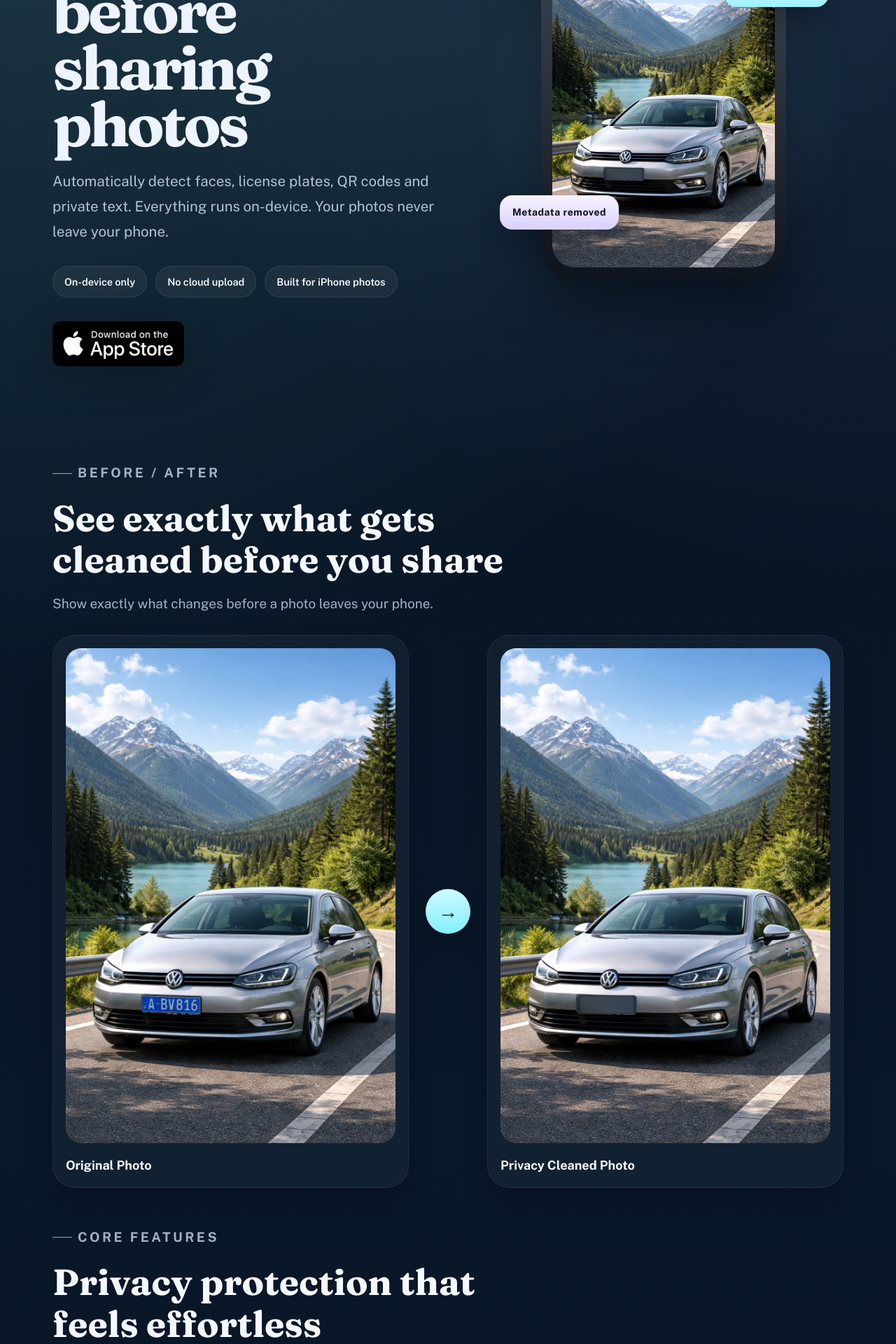
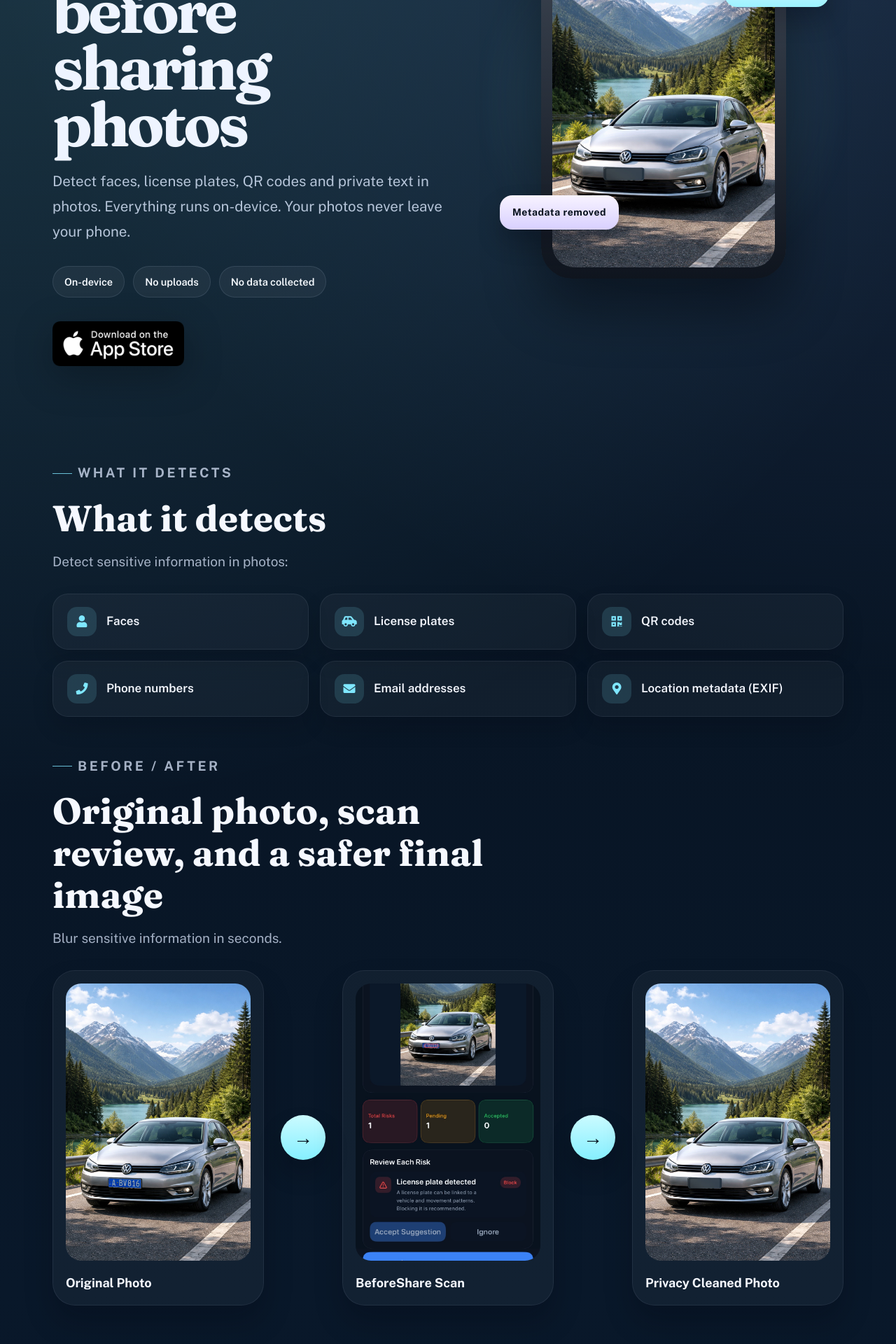
Before and after one commit to zero-times/beforeshare.app, a Jekyll site: the page built from index.html, in a window 1280 px wide. Shown: the part 371-2291 px from the top of the page at 70% size. Built offline with Jekyll 4.4.1, drawn with Linux system fonts in a browser that asks for light colours; nearby versions of some CDN libraries; some of the changed text lies outside the part shown.

Commit message:
feat: 页面优化

```diff
--- a/_config.yml
+++ b/_config.yml
@@ -20,15 +20,42 @@ enable_smart_app_banner                   : true
 # Landing Page Copy
 hero_eyebrow                              : iPhone privacy tool
 hero_title                                : Protect your privacy before sharing photos
-hero_subtitle                             : Automatically detect faces, license plates, QR codes and private text. Everything runs on-device. Your photos never leave your phone.
+hero_subtitle                             : Detect faces, license plates, QR codes and private text in photos. Everything runs on-device. Your photos never leave your phone.
 hero_preview_image                        : 'assets/screenshot/beforeshare-share-2FCE9635.JPG'
+hero_highlights                           :
+  - On-device
+  - No uploads
+  - No data collected
 
 comparison_title                          : Before / After
-comparison_intro                          : Show exactly what changes before a photo leaves your phone.
+comparison_intro                          : Blur sensitive information in seconds.
 comparison_before_label                   : Original Photo
+comparison_scan_label                     : BeforeShare Scan
 comparison_after_label                    : Privacy Cleaned Photo
 comparison_before_image                   : 'assets/screenshot/ChatGPT Image 2026年3月17日 10_10_44.jpg'
+comparison_scan_image                     : 'assets/screenshot/beforeshareing.jpg'
 comparison_after_image                    : 'assets/screenshot/beforeshare-share-2FCE9635.JPG'
+
+detects_title                             : What it detects
+detects_intro                             : "Detect sensitive information in photos:"
+detects                                   :
+  - title                                 : Faces
+    fontawesome_icon_name                 : user
+
+  - title                                 : License plates
+    fontawesome_icon_name                 : car-side
+
+  - title                                 : QR codes
+    fontawesome_icon_name                 : qrcode
+
+  - title                                 : Phone numbers
+    fontawesome_icon_name                 : phone
+
+  - title                                 : Email addresses
+    fontawesome_icon_name                 : envelope
+
+  - title                                 : Location metadata (EXIF)
+    fontawesome_icon_name                 : map-marker-alt
 
 features_title                            : Privacy protection that feels effortless
 features_intro                            : BeforeShare focuses on the details most likely to expose personal information.
@@ -65,13 +92,20 @@ use_cases_title                           : Made for the moments people share mo
 use_cases_intro                           : Helpful when a single photo can reveal more than you intended.
 use_cases                                 :
   - title                                 : Posting on Social Media
-    description                           : Avoid exposing personal information in photos.
+    description                           : Avoid exposing personal information when sharing photos online.
 
   - title                                 : Sharing Family Photos
-    description                           : Protect your children's privacy.
+    description                           : Protect your children's privacy when posting online.
 
   - title                                 : Selling a Car Online
     description                           : Hide license plates before posting.
+
+trust_title                               : Privacy First
+trust_body                                : BeforeShare processes photos entirely on your device. No photos are uploaded to servers. No data is collected.
+trust_points                              :
+  - On-device photo processing
+  - No server uploads
+  - No data collection
 
 footer_cta_title                          : Download BeforeShare on the App Store
 footer_cta_subtitle                       : Scan your photos for privacy risks before they leave your iPhone.
--- a/_includes/comparison.html
+++ b/_includes/comparison.html
@@ -1,7 +1,7 @@
 <section class="contentSection comparisonSection" aria-labelledby="comparison-title">
 	<div class="sectionIntro">
 		<p class="sectionEyebrow">{{ site.comparison_title }}</p>
-		<h2 id="comparison-title">See exactly what gets cleaned before you share</h2>
+		<h2 id="comparison-title">Original photo, scan review, and a safer final image</h2>
 		<p>{{ site.comparison_intro }}</p>
 	</div>
 
@@ -16,6 +16,15 @@
 		<div class="comparisonArrow" aria-hidden="true">&rarr;</div>
 
 		<figure class="comparisonCard">
+			<img src="{{ site.comparison_scan_image | relative_url }}" alt="BeforeShare scan screen showing a detected license plate risk">
+			<figcaption>
+				<span class="comparisonLabel">{{ site.comparison_scan_label }}</span>
+			</figcaption>
+		</figure>
+
+		<div class="comparisonArrow" aria-hidden="true">&rarr;</div>
+
+		<figure class="comparisonCard">
 			<img src="{{ site.comparison_after_image | relative_url }}" alt="Privacy cleaned photo with the license plate blurred">
 			<figcaption>
 				<span class="comparisonLabel">{{ site.comparison_after_label }}</span>
--- /dev/null
+++ b/_includes/detects.html
@@ -0,0 +1,18 @@
+<section class="contentSection detectsSection" aria-labelledby="detects-title">
+	<div class="sectionIntro">
+		<p class="sectionEyebrow">What It Detects</p>
+		<h2 id="detects-title">{{ site.detects_title }}</h2>
+		<p>{{ site.detects_intro }}</p>
+	</div>
+
+	<div class="detectsGrid" role="list" aria-label="Detected privacy risks">
+		{% for item in site.detects %}
+			<div class="detectItem" role="listitem">
+				<span class="detectIcon" aria-hidden="true">
+					<i class="fas fa-{{ item.fontawesome_icon_name }}"></i>
+				</span>
+				<span>{{ item.title }}</span>
+			</div>
+		{% endfor %}
+	</div>
+</section>
--- a/_includes/footer.html
+++ b/_includes/footer.html
@@ -10,13 +10,14 @@
 		</a>
 	</div>
 	<div class="footerMeta">
-		<p class="footerText">{{ site.app_name }} keeps photo privacy checks on-device so you can share with more confidence.</p>
+		<p class="footerText">{{ site.trust_body }}</p>
 		<div class="footerLinks">
 			<a href="{{ '/privacypolicy/' | relative_url }}" target="_self">Privacy Policy</a>
+			<a href="{{ '/terms/' | relative_url }}" target="_self">Terms of Use</a>
+			{% if site.email_address %}
+				<a href="mailto:{{ site.email_address }}">Support Email</a>
+			{% endif %}
 			<a href="{{ '/changelog/' | relative_url }}" target="_self">What's New</a>
-			{% if site.email_address %}
-				<a href="mailto:{{ site.email_address }}">Support</a>
-			{% endif %}
 		</div>
 	</div>
 </footer>
--- /dev/null
+++ b/_includes/trust.html
@@ -0,0 +1,14 @@
+<section class="contentSection trustSection" aria-labelledby="trust-title">
+	<div class="trustCard">
+		<div class="trustCopy">
+			<p class="sectionEyebrow">Trust</p>
+			<h2 id="trust-title">{{ site.trust_title }}</h2>
+			<p>{{ site.trust_body }}</p>
+		</div>
+		<ul class="trustPoints" aria-label="Privacy guarantees">
+			{% for point in site.trust_points %}
+				<li>{{ point }}</li>
+			{% endfor %}
+		</ul>
+	</div>
+</section>
--- a/_layouts/default.html
+++ b/_layouts/default.html
@@ -16,9 +16,9 @@
                     <h1 id="hero-title">{{ site.hero_title }}</h1>
                     <p class="heroSubtitle">{{ site.hero_subtitle }}</p>
                     <ul class="heroHighlights" aria-label="Why BeforeShare">
-                        <li>On-device only</li>
-                        <li>No cloud upload</li>
-                        <li>Built for iPhone photos</li>
+                        {% for item in site.hero_highlights %}
+                            <li>{{ item }}</li>
+                        {% endfor %}
                     </ul>
                     <div class="downloadButtonsContainer">
                         <a class="appStoreLink" href="{{ site.appstore_link }}" target="_blank" rel="noopener" aria-label="Download {{ site.app_name }} on the App Store">
@@ -40,10 +40,12 @@
                 </div>
             </section>
 
+            {% include detects.html %}
             {% include comparison.html %}
             {% include features.html %}
             {% include steps.html %}
             {% include usecases.html %}
+            {% include trust.html %}
         </main>
 
         {% include footer.html %}
--- a/_sass/layout.scss
+++ b/_sass/layout.scss
@@ -298,9 +298,41 @@
 
 .comparisonGrid {
 	display: grid;
-	grid-template-columns: minmax(0, 1fr) auto minmax(0, 1fr);
+	grid-template-columns: minmax(0, 1fr) auto minmax(0, 1fr) auto minmax(0, 1fr);
 	align-items: center;
 	gap: 24px;
+}
+
+.detectsGrid {
+	display: grid;
+	grid-template-columns: repeat(3, minmax(0, 1fr));
+	gap: 16px;
+}
+
+.detectItem {
+	display: flex;
+	align-items: center;
+	gap: 14px;
+	padding: 18px 20px;
+	border-radius: 22px;
+	background: rgba(#ffffff, 0.04);
+	border: 1px solid rgba(#d7e4ff, 0.08);
+	box-shadow: 0 16px 30px rgba(#02060b, 0.16);
+	color: #f5f8ff;
+	font-size: 1.7rem;
+	font-weight: 600;
+}
+
+.detectIcon {
+	display: inline-flex;
+	align-items: center;
+	justify-content: center;
+	width: 42px;
+	height: 42px;
+	border-radius: 14px;
+	background: rgba($accent-color, 0.14);
+	color: $accent-color;
+	flex: 0 0 auto;
 }
 
 .comparisonCard {
@@ -431,6 +463,54 @@
 	grid-template-columns: repeat(3, minmax(0, 1fr));
 }
 
+.trustCard {
+	display: grid;
+	grid-template-columns: minmax(0, 1.2fr) minmax(280px, 0.8fr);
+	gap: 28px;
+	padding: 28px;
+	border-radius: 32px;
+	background:
+		linear-gradient(135deg, rgba(#ffffff, 0.08), rgba(#ffffff, 0.03)),
+		linear-gradient(180deg, rgba(#78a5ff, 0.08), rgba(#7fe7ff, 0.05));
+	border: 1px solid rgba(#d7e4ff, 0.1);
+	box-shadow: 0 24px 50px rgba(#02060b, 0.2);
+}
+
+.trustCopy h2 {
+	font-size: clamp(3rem, 4vw, 4.4rem);
+	color: #f5f8ff;
+}
+
+.trustCopy p:last-child {
+	margin-top: 14px;
+	font-size: 1.85rem;
+	line-height: 1.7;
+	color: rgba(#d6e2f7, 0.8);
+}
+
+.trustPoints {
+	display: grid;
+	gap: 12px;
+	align-content: center;
+	list-style: none;
+}
+
+.trustPoints li {
+	padding: 14px 16px;
+	border-radius: 18px;
+	background: rgba(#ffffff, 0.04);
+	border: 1px solid rgba(#d7e4ff, 0.08);
+	color: #eef4ff;
+	font-size: 1.65rem;
+	font-weight: 600;
+}
+
+.trustPoints li::before {
+	content: "✓";
+	margin-right: 10px;
+	color: $accent-color;
+}
+
 .siteFooter {
 	padding: 34px 0 72px;
 }
@@ -529,9 +609,11 @@
 @media only screen and (max-width: 992px) {
 	.heroSection,
 	.comparisonGrid,
+	.detectsGrid,
 	.stepsGrid,
 	.useCaseGrid,
-	.featureGrid {
+	.featureGrid,
+	.trustCard {
 		grid-template-columns: 1fr;
 	}
 
@@ -615,7 +697,8 @@
 	.featureText p,
 	.stepCard p,
 	.useCaseCard p,
-	.footerCtaCopy p:last-child {
+	.footerCtaCopy p:last-child,
+	.trustCopy p:last-child {
 		font-size: 1.7rem;
 	}
 
@@ -648,6 +731,10 @@
 	.page {
 		padding: 24px 20px 30px;
 	}
+
+	.detectItem {
+		font-size: 1.6rem;
+	}
 }
 
 @media only screen and (max-width: 560px) {
```
Also changed, not shown: _pages/privacypolicy.md (+21 -21 lines), _pages/terms.md (added, +32 -0 lines), assets/screenshot/beforeshareing.jpg (added).
